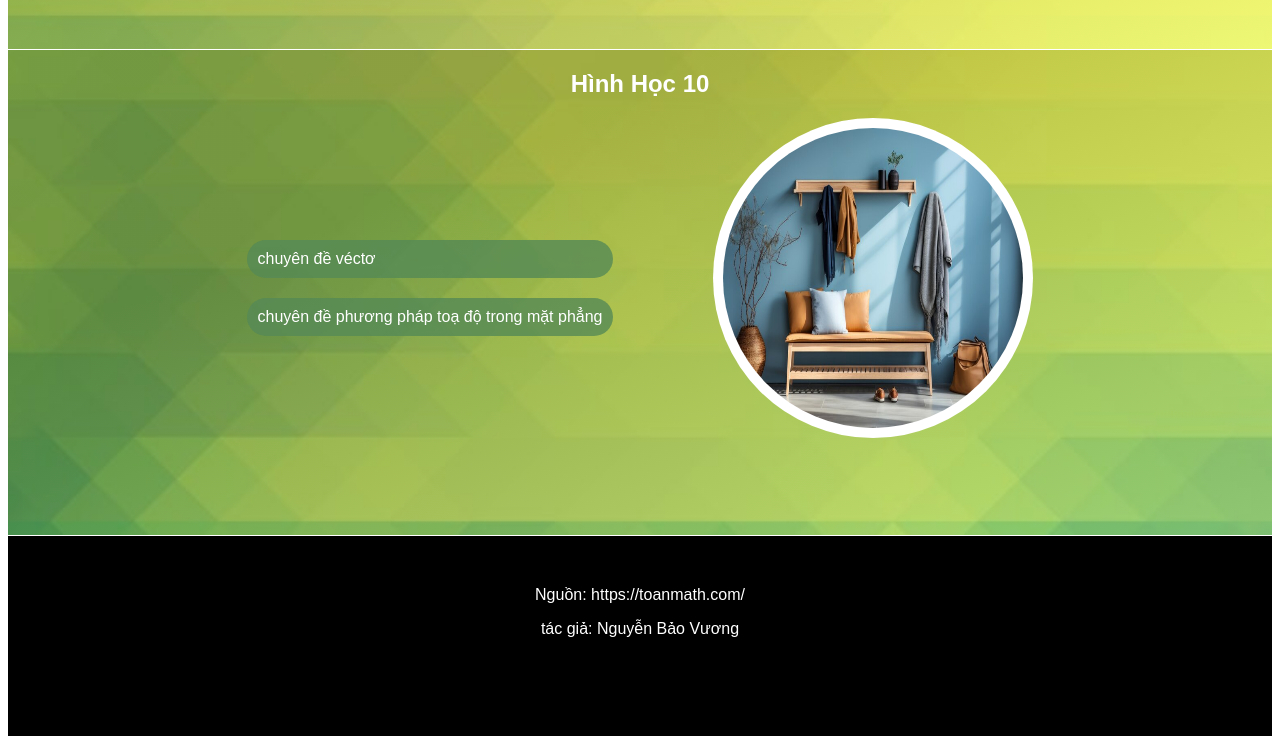
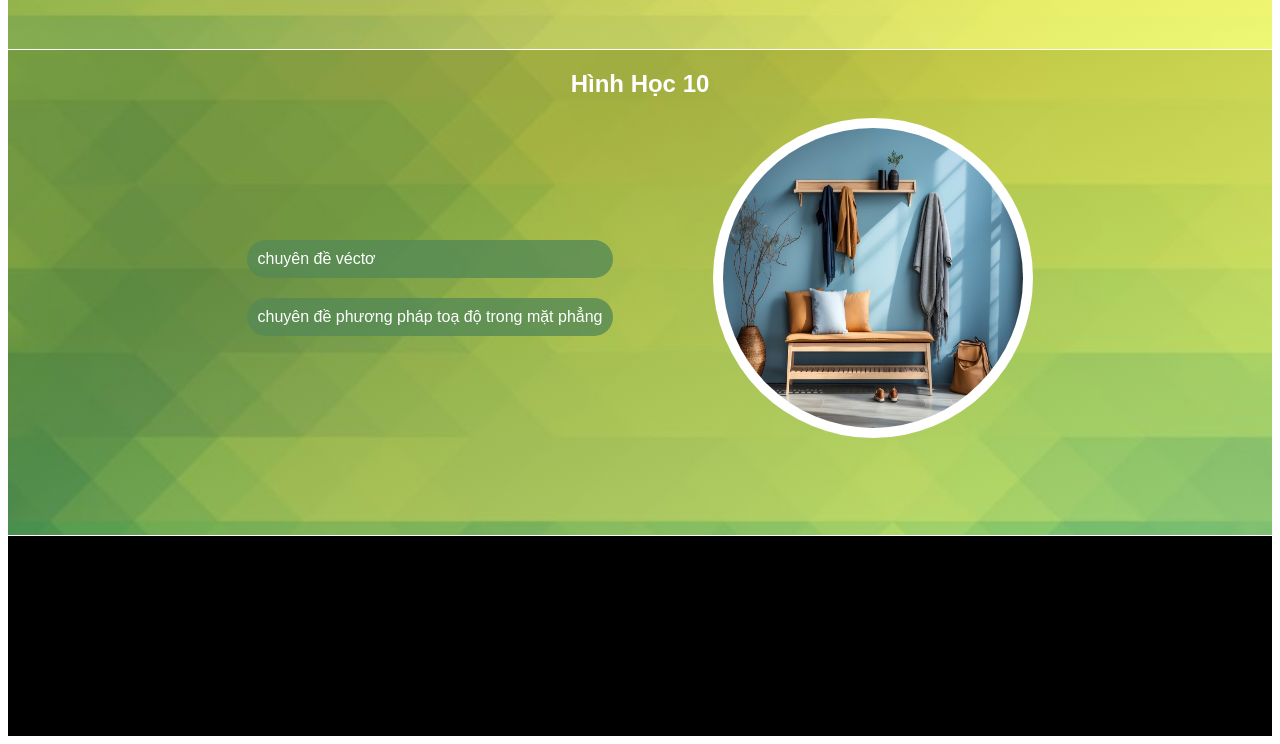
Before and after one commit to ManhJohn/myblog-website, a plain HTML site: page toán 10.html in a window 1280 px wide. Shown: the part 552-1296 px from the top of the page. Drawn offline with nearby package versions, Linux system fonts and the light colour scheme.

Commit message:
Update toán 10.html

```diff
--- a/toán 10.html
+++ b/toán 10.html
@@ -203,8 +203,8 @@
       <footer>
         <center>
           <div class="source">
-            <p>Nguồn: https://toanmath.com/</p>
-            <p>tác giả: Nguyễn Bảo Vương</p>
+            <p></p>
+            <p></p>
           </div>
         </center>
       </footer>
```
